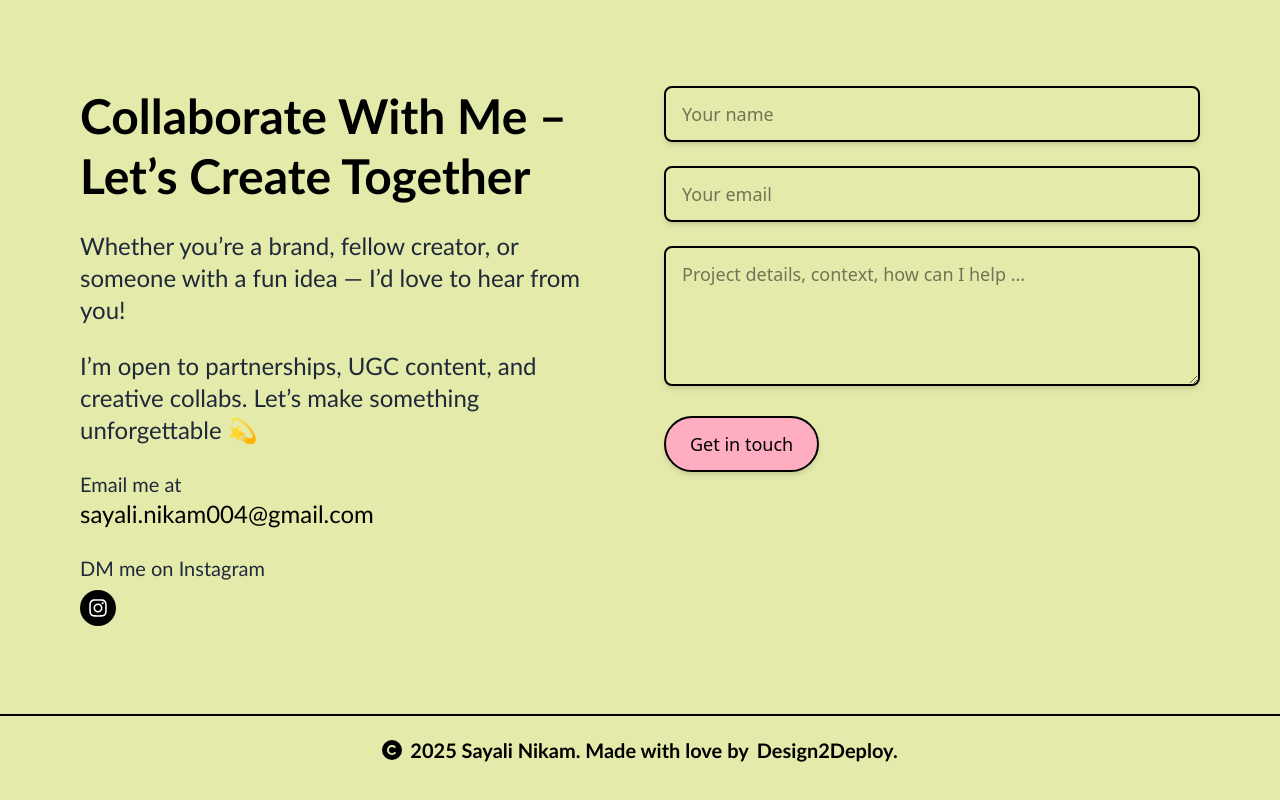
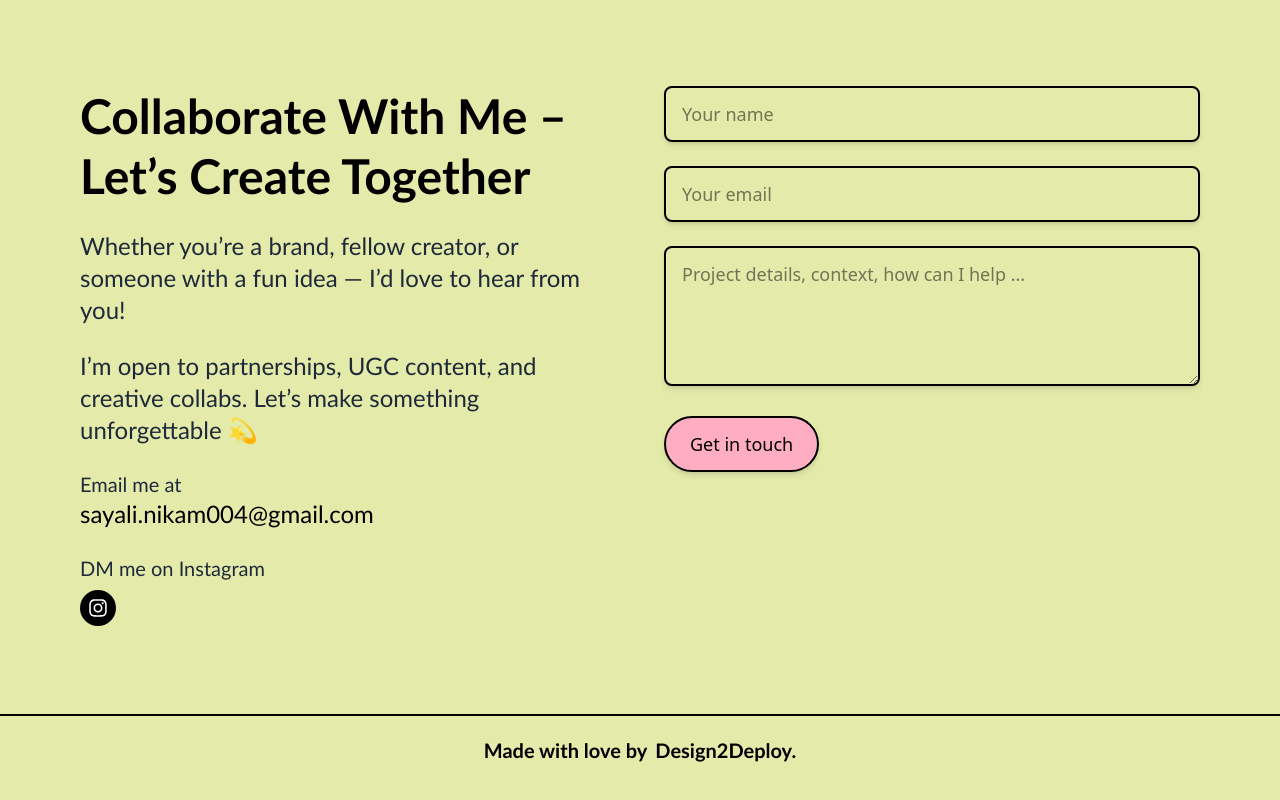
Before and after one commit to prathamm2506/sayali_portfolio_new, a React (Vite) app: page / in a window 1280 px wide. Shown: the part 3734-4534 px from the top of the page. Built offline with nearby package versions, Linux system fonts and the light colour scheme; a web font is replaced by a local one.

Commit message:
project completed on 10-09-2025

```diff
--- a/src/components/Footer.jsx
+++ b/src/components/Footer.jsx
@@ -5,7 +5,7 @@ const Footer = () => {
   return (
     <div className='py-10 footerline'>
         <hr className='border border-black'/>
-        <p className="flex flex-row items-center mt-5 gap-2 justify-center text-xl font-bold"><FaCopyright /> 2025 Sayali Nikam. Made with love by<a href="https://www.instagram.com/_design2deploy_/" className='hover:text-gray-800' target='_blank'>Design2Deploy.</a></p>
+        <p className="flex flex-row items-center mt-5 gap-2 justify-center text-xl font-bold">Made with love by<a href="https://www.instagram.com/_design2deploy_/" className='hover:text-gray-800' target='_blank'> Design2Deploy.</a></p>
     </div>
   )
 }
```
